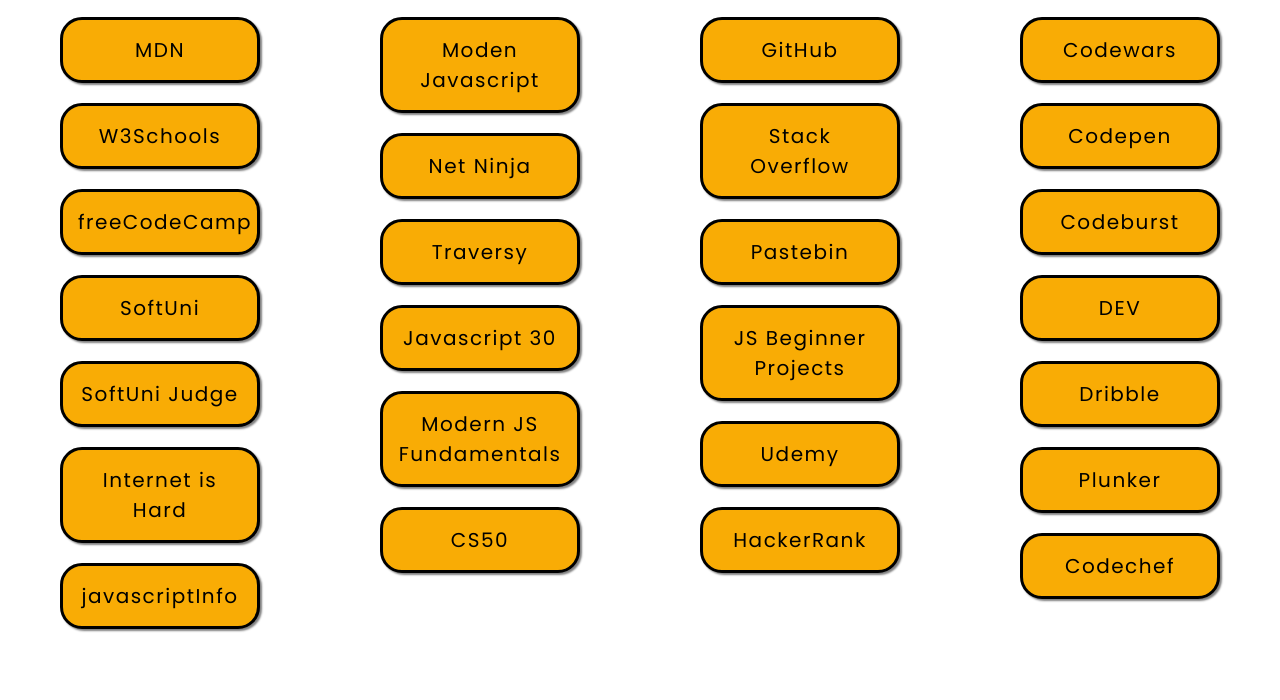
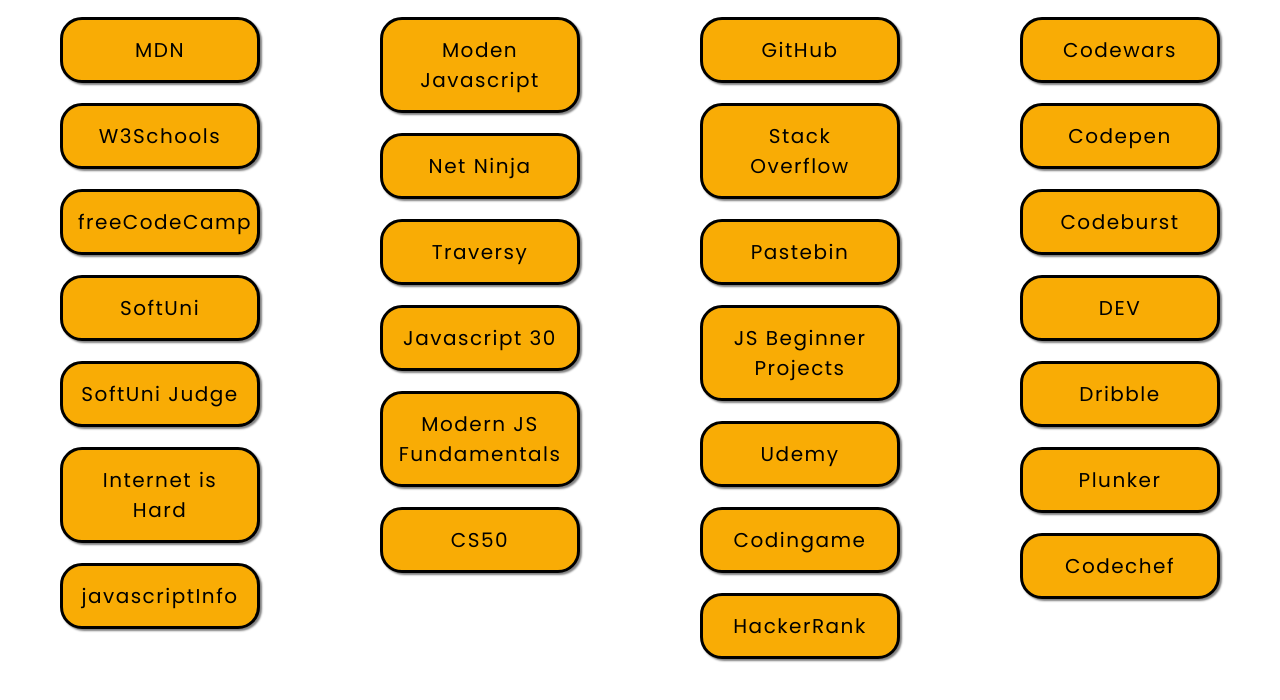
Before and after one commit to Btwonu/buttons, a plain HTML site: page index.html in a window 1280 px wide. Shown: the part 86-786 px from the top of the page. Drawn offline with Linux system fonts and the light colour scheme.

Commit message:
added codingame

```diff
--- a/index.html
+++ b/index.html
@@ -41,6 +41,7 @@
         <a href="https://pastebin.com/" target="_blank">Pastebin</a>
         <a href="https://jsbeginners.com/javascript-projects-for-beginners/" target="_blank">JS Beginner Projects</a>
         <a href="https://www.udemy.com/home/my-courses/learning/" target="_blank">Udemy</a>
+        <a href="https://www.codingame.com/home" target="_blank">Codingame</a>
         <a href="https://www.hackerrank.com" target="_blank">HackerRank</a>
       </div>
 
```
